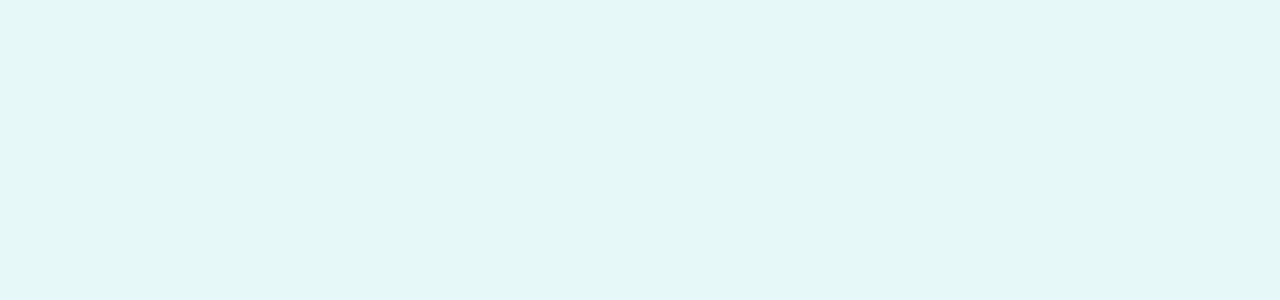
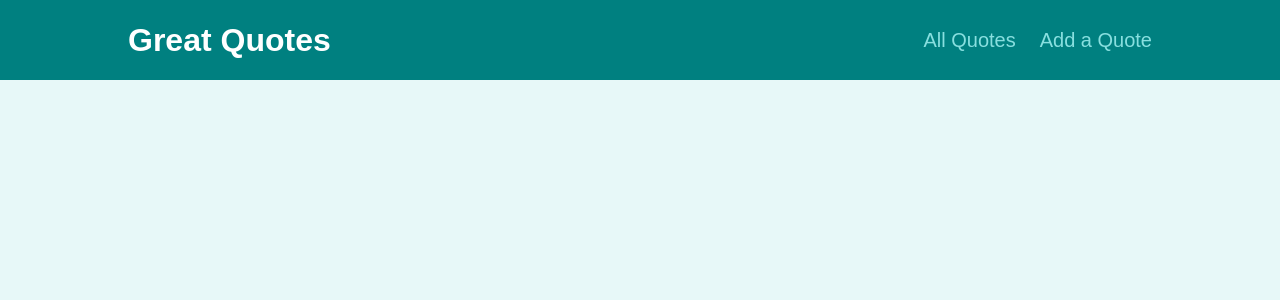
Before and after one commit to Sejmou/learning-react, a JavaScript app: page / in a window 1280 px wide. Shown: the top 300 px of the page. Built offline with nearby package versions, Linux system fonts and the light colour scheme.

Commit message:
Basic navigation logic (my solution)

```diff
--- a/src/App.js
+++ b/src/App.js
@@ -1,8 +1,22 @@
+import { Route, Switch } from 'react-router-dom';
+import MainNavigation from './components/layout/MainNavigation';
+
 function App() {
   return (
-    <div>
-
-    </div>
+    <>
+      <MainNavigation />
+      <main>
+        <div>
+          <Switch>
+            <Route path="/quotes" exact>
+              Quotes Main Page comes here
+            </Route>
+            <Route path="/quotes/:quoteId">Quote Subpage comes here</Route>
+            <Route path="/new-quote">New Quote Page comes here</Route>
+          </Switch>
+        </div>
+      </main>
+    </>
   );
 }
 
--- /dev/null
+++ b/src/components/layout/MainNavigation.js
@@ -0,0 +1,26 @@
+import { NavLink } from 'react-router-dom';
+
+import classes from './MainNavigation.module.css';
+
+const MainNavigation = () => {
+  return (
+    <header className={classes.header}>
+      <h1 className={classes.logo}>Great Quotes</h1>
+      <nav className={classes.nav}>
+        <ul>
+          <li>
+            <NavLink to="/quotes" exact activeClassName={classes.active}>
+              All Quotes
+            </NavLink>
+          </li>
+          <li>
+            <NavLink to="/new-quote" activeClassName={classes.active}>
+              Add a Quote
+            </NavLink>
+          </li>
+        </ul>
+      </nav>
+    </header>
+  );
+};
+export default MainNavigation;
--- a/src/index.js
+++ b/src/index.js
@@ -1,8 +1,13 @@
 import { createRoot } from 'react-dom/client';
+import { BrowserRouter } from 'react-router-dom';
 
 import './index.css';
 import App from './App';
 
 const root = createRoot(document.getElementById('root'));
 
-root.render(<App />);
+root.render(
+  <BrowserRouter>
+    <App />
+  </BrowserRouter>
+);
```
